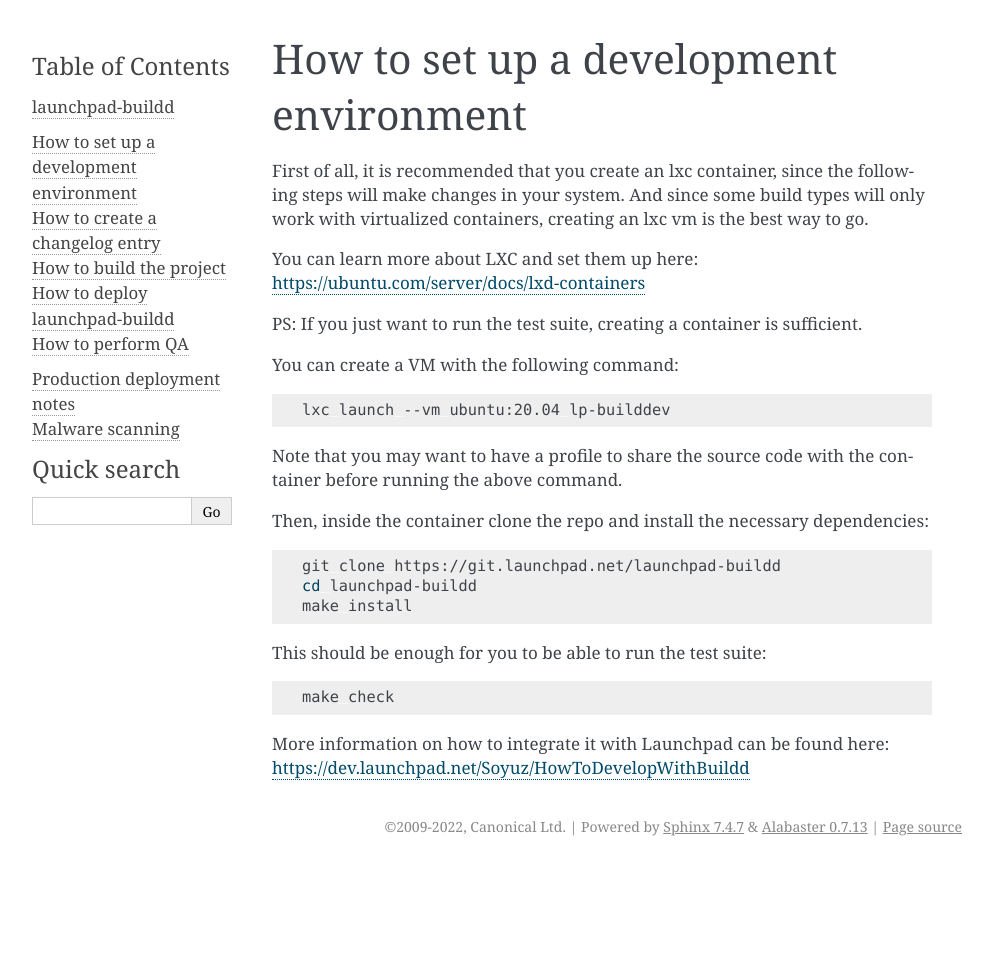
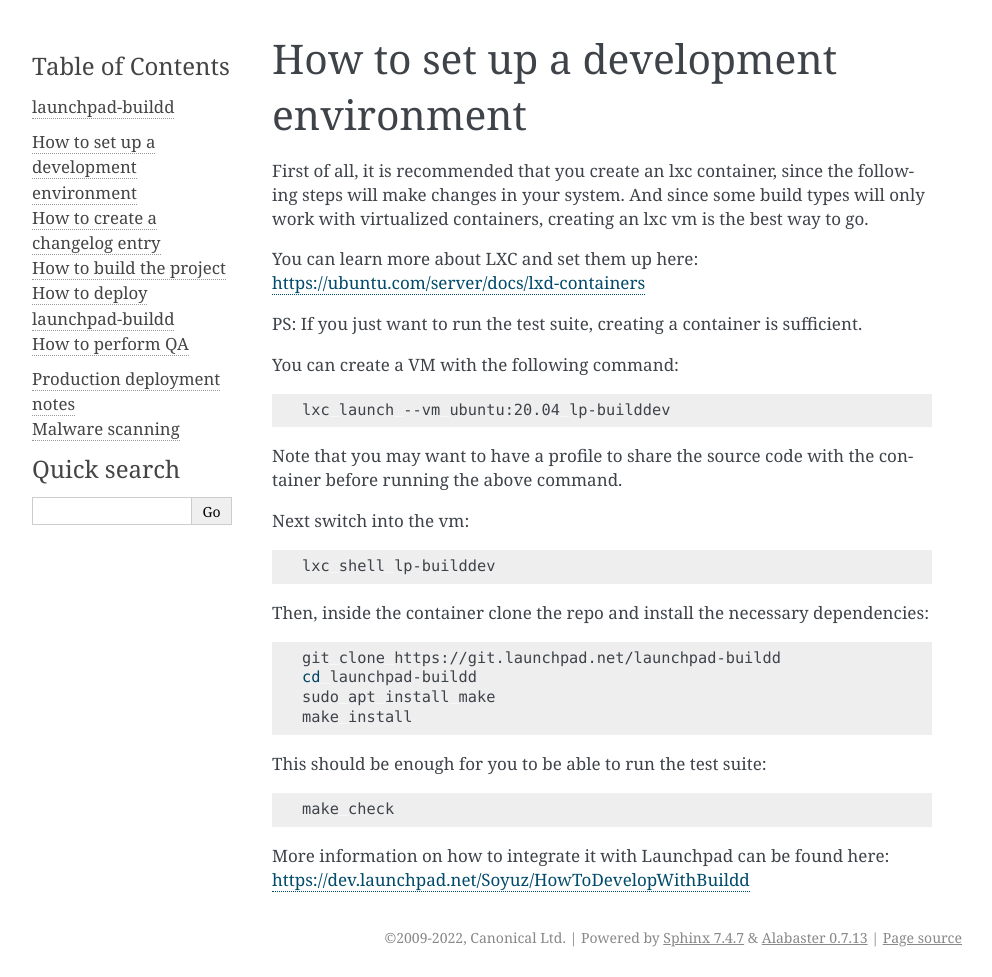
Before and after one commit to jugmac00/launchpad-buildd, a Sphinx documentation site: the page built from docs/how-to/developing.rst, in a window 1280 px wide. Shown: the whole page, without its empty margins (148-1140 px from the left). Built offline with Sphinx 7.4.7, drawn with Linux system fonts in a browser that asks for light colours; before the commit the page ends 900 px from its top, so only the background shows below that.

Commit message:
Fix setup docs for dev environment
In a fresh environment, `make` is missing, so we need to install it.

```diff
--- a/docs/how-to/developing.rst
+++ b/docs/how-to/developing.rst
@@ -22,12 +22,19 @@
 Note that you may want to have a profile to share the source code with the
 container before running the above command.
 
+Next switch into the vm:
+
+.. code:: bash
+
+        lxc shell lp-builddev
+
 Then, inside the container clone the repo and install the necessary dependencies:
 
 .. code:: bash
 
         git clone https://git.launchpad.net/launchpad-buildd
         cd launchpad-buildd
+        sudo apt install make
         make install
 
 This should be enough for you to be able to run the test suite:
```
